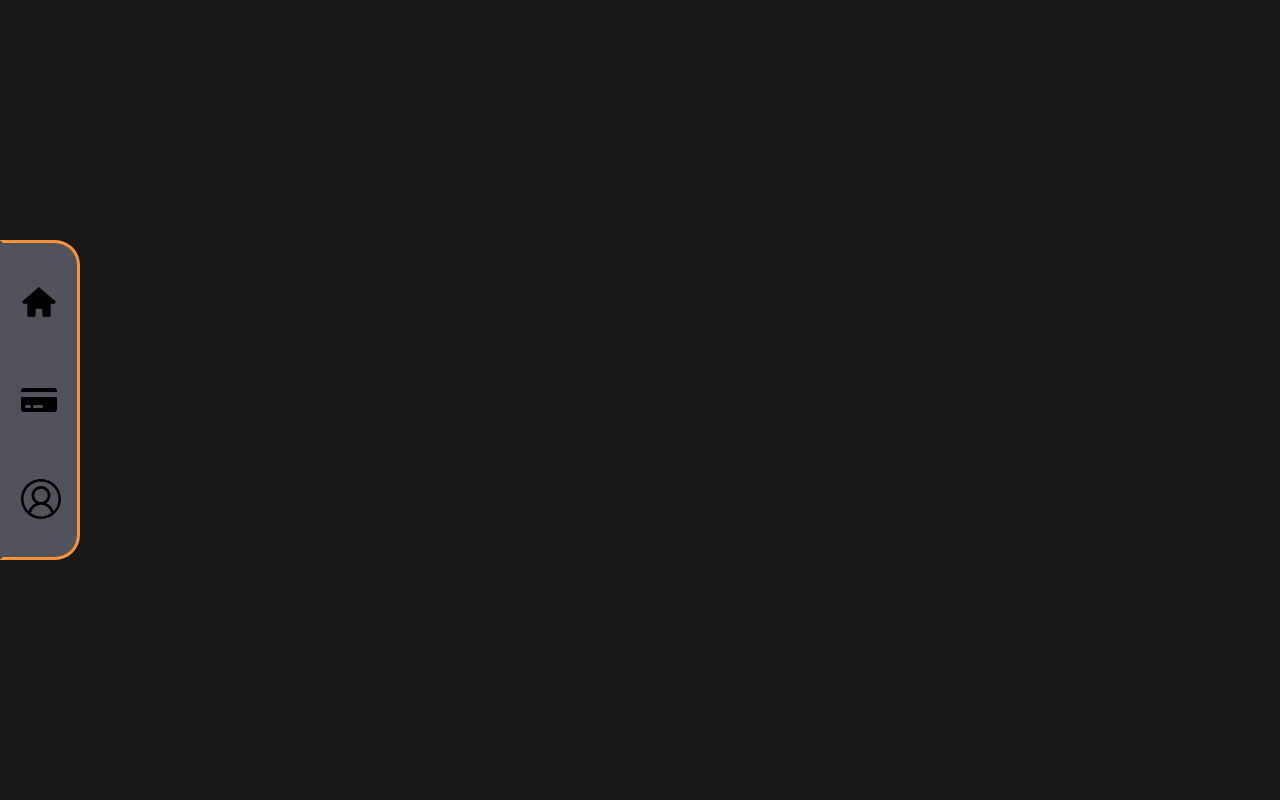
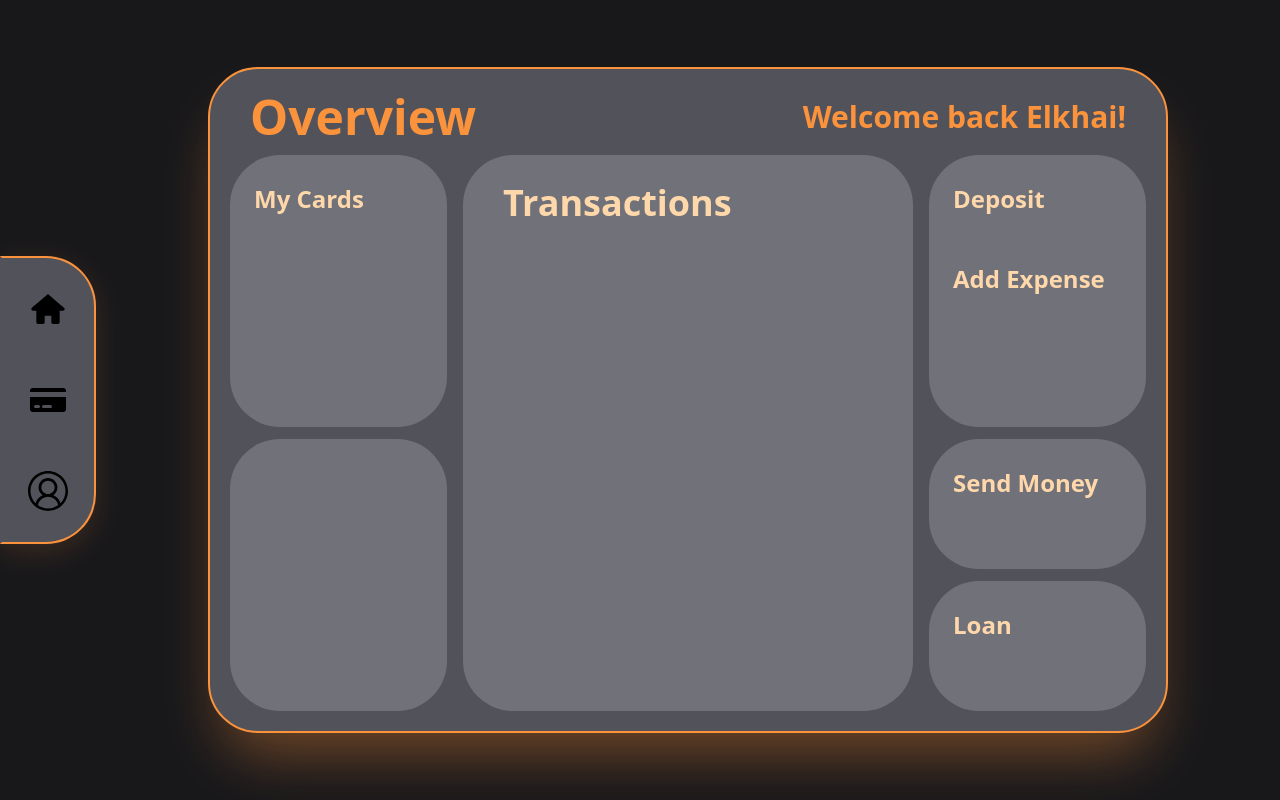
Before and after one commit to ElkhaiNagawkar/Bank-App, a React (Create React App) app in the folder bank-app/: page /Homepage in a window 1280 px wide. Before the commit this address had no page. Built offline with nearby package versions, Linux system fonts and the light colour scheme.

Commit message:
Sixth Commit
Started working on homepage overview
completed a template of of overview section will be layed out

```diff
--- a/bank-app/src/App.js
+++ b/bank-app/src/App.js
@@ -22,7 +22,7 @@ export default function App() {
       <Routes>
         <Route path="/" index element={<Login />} />
       </Routes>
-      <div className="homepage--container items-center h-screen">
+      <div className="homepage--container items-center h-screen grid grid-cols-10">
         <Navbar />
         <Routes>
           <Route path="/Homepage" element={<Homepage />} />
--- a/bank-app/src/Homepage.js
+++ b/bank-app/src/Homepage.js
@@ -1,10 +1,48 @@
 import React from "react";
-import Navbar from "./Navbar";
 
 export default function Homepage() {
   return (
-    <div className="text-white">
-      <div className="flex items-center h-screen"></div>
+    <div
+      className="bg-zinc-600 w-10/12 h-5/6 col-span-9 ml-20 rounded-[50px] border-2 border-orange-400
+    shadow-[0_35px_60px_-15px_rgba(251,146,60,0.4)] grid grid-row-8 grid-cols-1"
+    >
+      <div className="w-full h-24 overflow-hidden flex items-center justify-between row-span-1 -mb-12">
+        <p className="font-extrabold text-5xl text-orange-400 ml-10">
+          Overview
+        </p>
+        <p className="font-bold text-3xl text-orange-400 mr-10">
+          Welcome back Elkhai!
+        </p>
+      </div>
+      <div className="grid grid-cols-12 grid-rows-12 grid-flow-col row-span-7 ml-5 mr-5 mb-5 gap-y-3 gap-x-4">
+        <div className="col-span-3 row-span-6 rounded-[50px] bg-zinc-500 flex">
+          <p className="text-2xl font-bold ml-6 mt-7 text-orange-200">
+            My Cards
+          </p>
+        </div>
+        <div className="col-span-3 row-span-6 rounded-[50px] bg-zinc-500"></div>
+        <div className="col-span-6 row-span-12 rounded-[50px] bg-zinc-500">
+          <p className="text-4xl font-bold ml-10 mt-7 text-orange-200">
+            Transactions
+          </p>
+        </div>
+        <div className="col-span-3 row-span-6 rounded-[50px] bg-zinc-500 flex flex-col">
+          <p className="text-2xl font-bold ml-6 mt-7 mb-5 text-orange-200">
+            Deposit
+          </p>
+          <p className="text-2xl font-bold ml-6 mt-7 text-orange-200">
+            Add Expense
+          </p>
+        </div>
+        <div className="col-span-3 row-span-3 rounded-[50px] bg-zinc-500">
+          <p className="text-2xl font-bold ml-6 mt-7 text-orange-200">
+            Send Money
+          </p>
+        </div>
+        <div className="col-span-3 row-span-3 rounded-[50px] bg-zinc-500">
+          <p className="text-2xl font-bold ml-6 mt-7 text-orange-200">Loan</p>
+        </div>
+      </div>
     </div>
   );
 }
--- a/bank-app/src/Navbar.js
+++ b/bank-app/src/Navbar.js
@@ -5,23 +5,23 @@ import { VscAccount } from "react-icons/vsc";
 
 export default function Navbar() {
   return (
-    <div className="group flex w-20 h-80 rounded-e-[25px] bg-zinc-600 border-[3px] border-s-transparent border-e-orange-400 border-t-orange-400 border-b-orange-400 hover:w-48 transition-all">
-      <div className="w-full h-full flex flex-col justify-evenly items-center transition-all duration-1000">
-        <div className="w-[2.6rem] flex items-center gap-x-3 group-hover:w-32 transition-all duration-1000">
+    <div className="group flex w-24 h-72 rounded-e-[50px] bg-zinc-600 border-2 border-s-transparent border-e-orange-400 border-t-orange-400 border-b-orange-400 hover:w-56 transition-all col-span-1 shadow-[0_8px_30px_rgb(251,146,60,0.16)]">
+      <div className="w-full h-full flex flex-col justify-evenly items-center">
+        <div className="w-full flex items-center justify-center gap-x-3">
           <TiHome className="w-10 h-20" />
-          <p className="hidden group-hover:block text-2xl font-semibold ">
+          <p className="hidden group-hover:block text-2xl font-semibold">
             Home
           </p>
         </div>
-        <div className="w-[2.6rem] flex items-center gap-x-3 group-hover:w-32 transition-all duration-1000">
+        <div className="w-full flex items-center justify-center gap-x-3">
           <HiMiniCreditCard className="w-10 h-20" />
           <p className="hidden group-hover:block text-2xl font-semibold ">
             Cards
           </p>
         </div>
-        <div className="w-[2.6rem] flex items-center gap-x-3 group-hover:w-36 transition-all duration-1000 ml-1">
+        <div className="w-full flex items-center justify-center gap-x-3 group-hover:ml-5">
           <VscAccount className="w-10 h-20" />
-          <p className="hidden group-hover:block text-2xl font-semibold ">
+          <p className="hidden group-hover:block text-2xl font-semibold">
             Account
           </p>
         </div>
```
